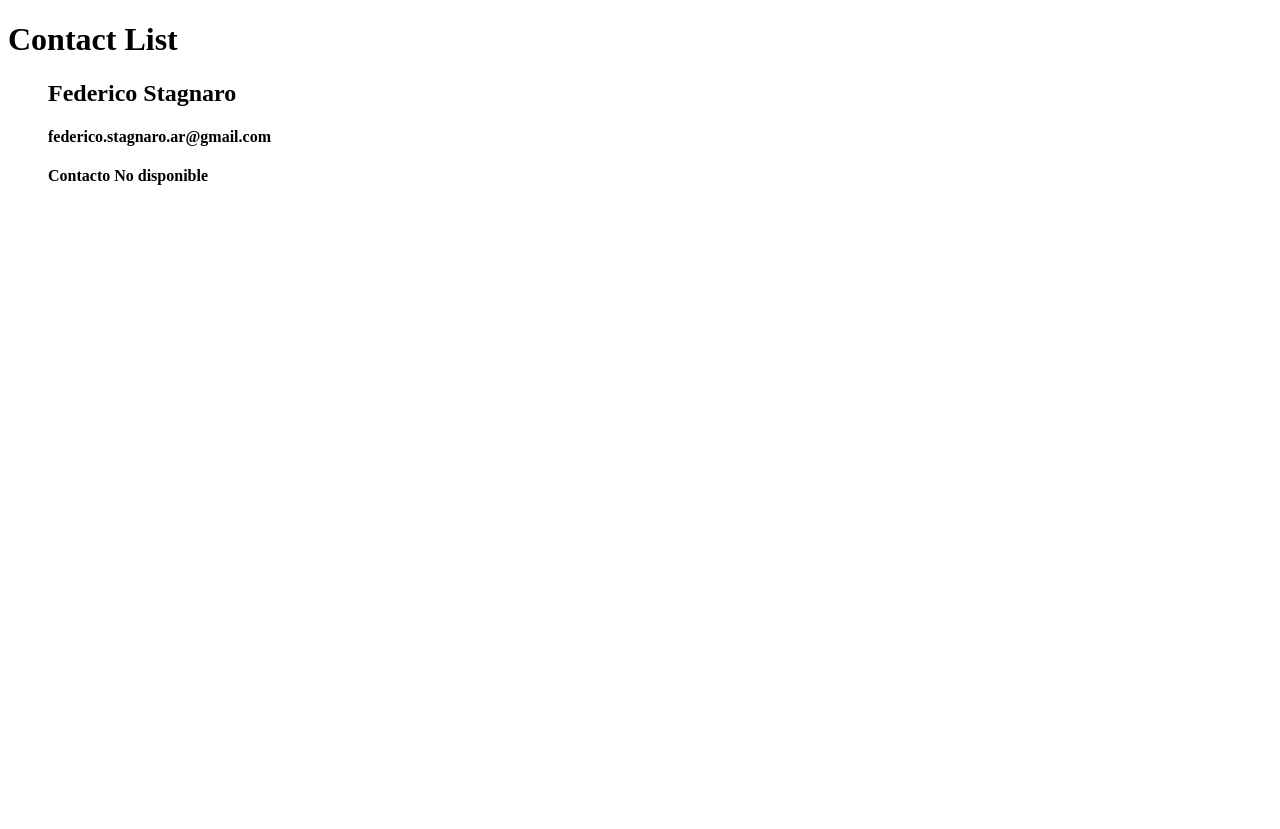
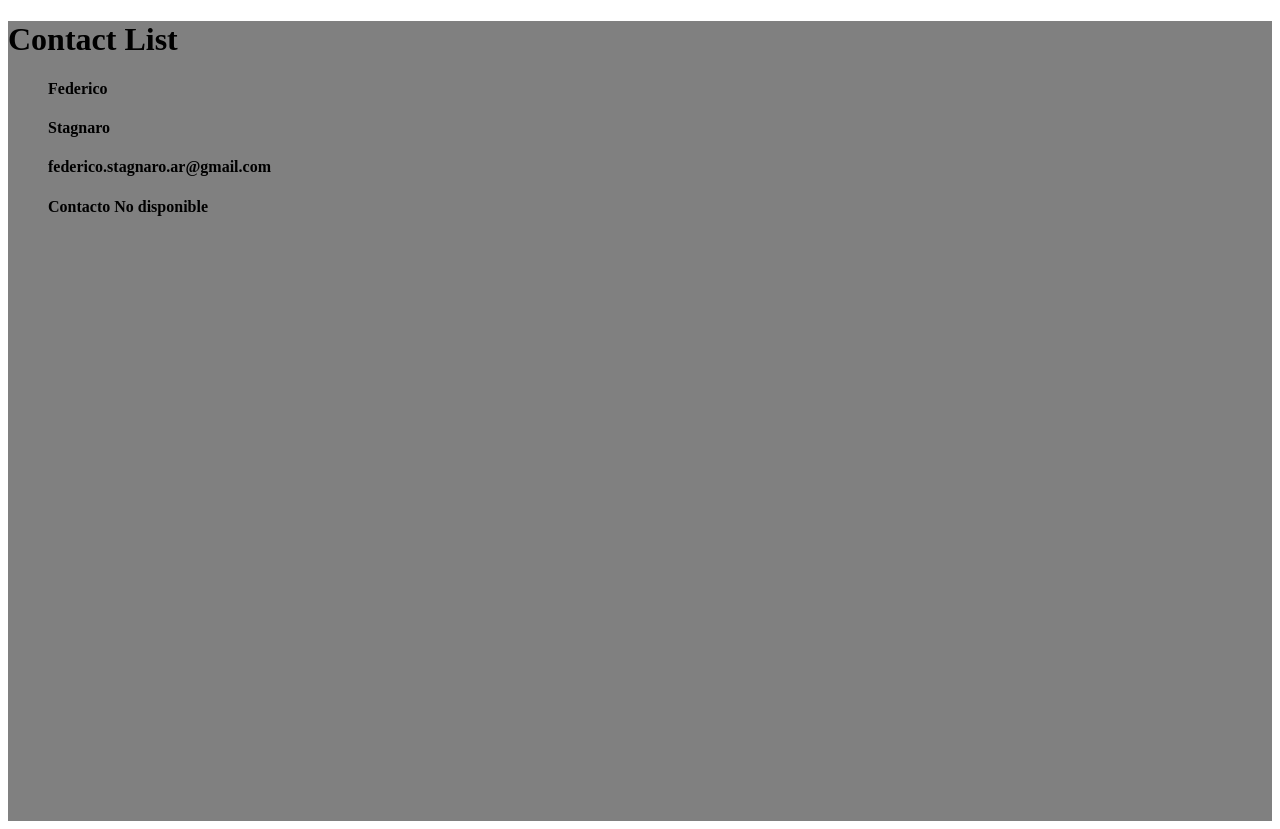
Before and after one commit to FedericoStagnaro/React-OpenBootCamp, a React (Create React App) app: page / in a window 1280 px wide. Before the commit the page ends 800 px from the top, so only its background shows below. Built offline with nearby package versions, Linux system fonts and the light colour scheme.

Commit message:
add contact styles

```diff
--- a/src/App.js
+++ b/src/App.jsx
@@ -4,7 +4,7 @@ import ContactList from './components/containers/contact.list';
 
 function App() {
   return (
-    <div className="App">
+    <div className="container-xl text-center my-auto" style={{background: 'gray', height: '100vh'}}>
       <header className="App-header">
         {/* <img src={logo} className="App-logo" alt="logo" /> */}
 
--- a/src/components/pure/contact.jsx
+++ b/src/components/pure/contact.jsx
@@ -5,22 +5,39 @@ import ContactModel from "../../models/contact.class";
 class ContactComponent extends React.Component {
     constructor(props) {
         super(props)
-        this.contact = this.props.contact
+        this.state = { contact: this.props.contact }
     }
 
     render() {
         return (
-            <div>
-                <h2> {this.contact.name} {this.contact.surname} </h2>
-                <h4> {this.contact.email} </h4>
-                <h4> Contacto  {this.contact.online ? 'En linea' : 'No disponible'} </h4>
+            <div className="d-grid list-group-item  text-start mx-5">
+                <div className="row ">
+                    <h4 className="col-3" >{this.state.contact.name} </h4>
+                    <h4 className="col-2">{this.state.contact.surname} </h4>
+                    <h4 className="col-5">{this.state.contact.email} </h4>
+                    <h4 className="col-2"> Contacto {this.state.contact.online ? 'En linea' : 'No disponible'} </h4>
+                </div>
             </div>
         )
     }
 }
-
 ContactComponent.propTypes = {
     contact: PropTypes.instanceOf(ContactModel)
 }
 
 export default ContactComponent
+
+// render() {
+//     return (
+//         <div className="d-grid list-group-item ">
+//             <div className="row">
+//                 <h4 className="col"> {this.state.contact.name} </h4>
+//                 <h4 className="col">  {this.state.contact.surname} </h4>
+//                 <h4 className="col"> {this.state.contact.email} </h4>
+//                 <h4 className="col"> Contacto  {this.state.contact.online ? 'En linea' : 'No disponible'} </h4>
+//             </div>
+
+
+//         </div>
+//     )
+// }
```
